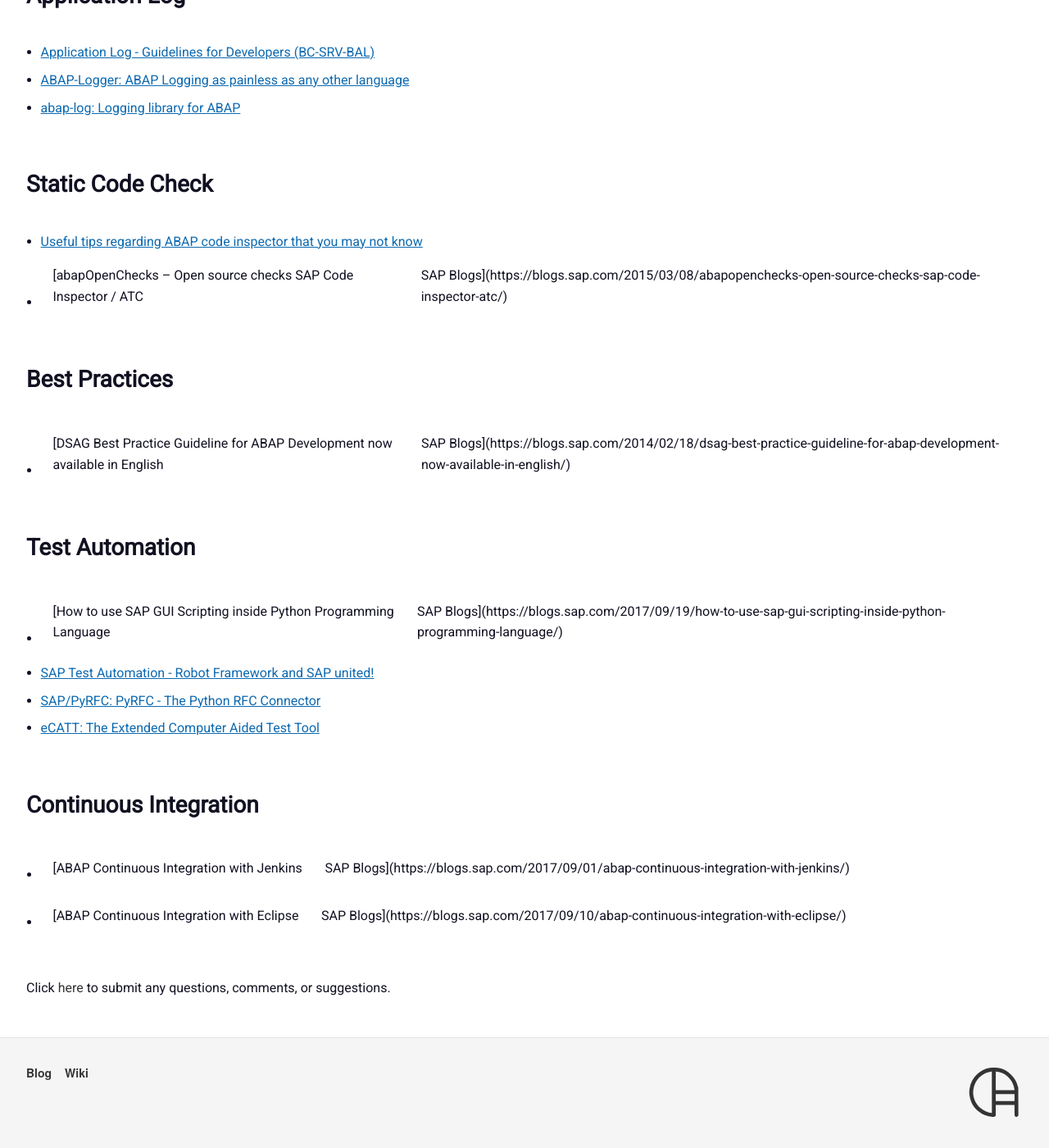
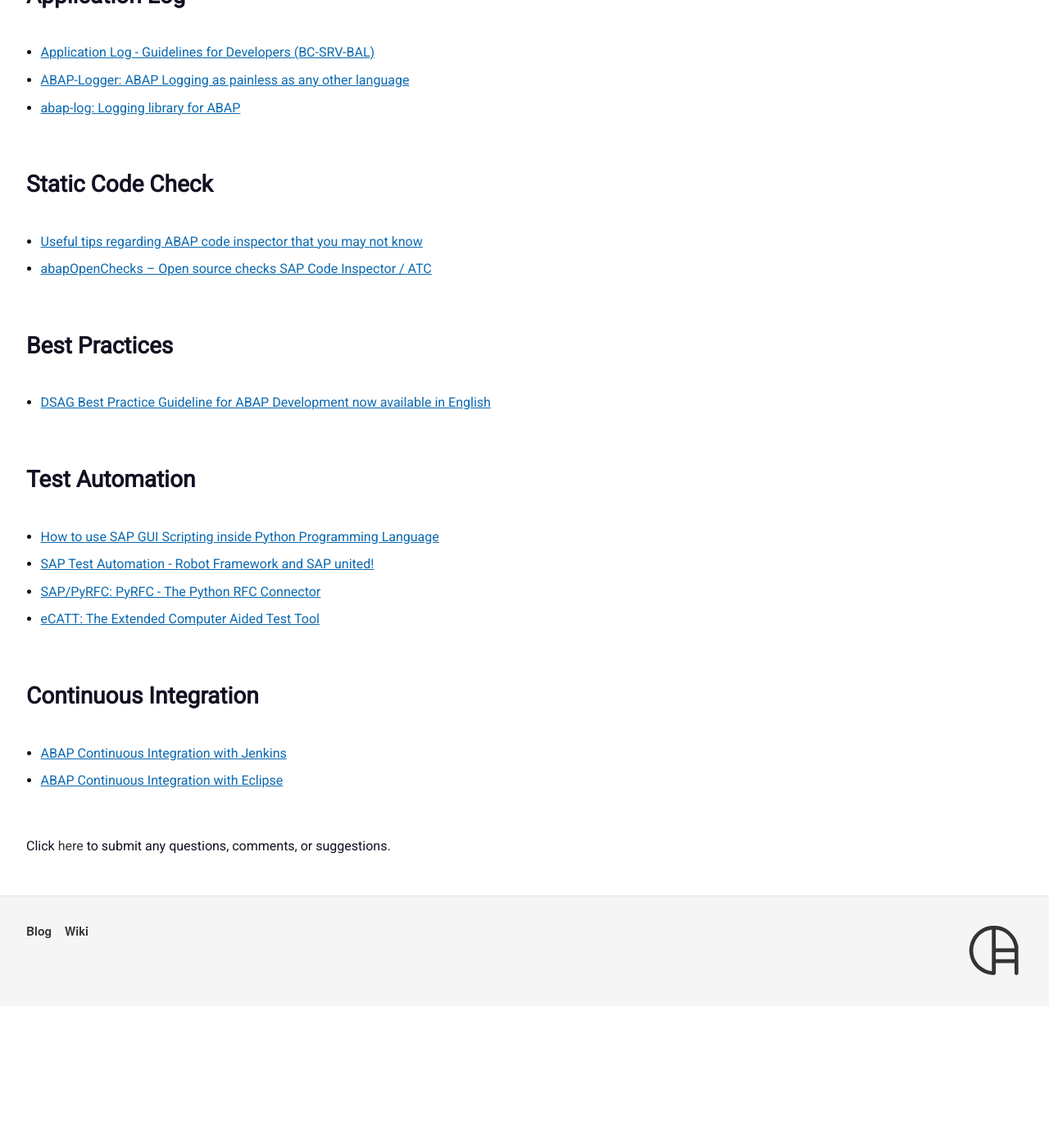
Before and after one commit to shruti170901/hola.github.io, a Jekyll site: the page built from abap/index.md, in a window 1280 px wide and 1400 px high, scrolled down 3202 px. Shown: the whole window at 82% size. Built offline with Jekyll 4.4.1, drawn with Linux system fonts in a browser that asks for light colours; after the commit the page ends 4429 px from its top, so only the background shows below that.

Commit message:
Fixed links not wortking | SAP Blog

```diff
--- a/abap/index.md
+++ b/abap/index.md
@@ -85,20 +85,20 @@ description: ABAP is a high-level programming language for SAP Application Serve
 ## Static Code Check
 
 - [Useful tips regarding ABAP code inspector that you may not know](https://blogs.sap.com/2015/06/15/useful-tips-regarding-abap-code-inspector-that-you-may-not-know/)
-- [abapOpenChecks – Open source checks SAP Code Inspector / ATC | SAP Blogs](https://blogs.sap.com/2015/03/08/abapopenchecks-open-source-checks-sap-code-inspector-atc/)
+- [abapOpenChecks – Open source checks SAP Code Inspector / ATC](https://blogs.sap.com/2015/03/08/abapopenchecks-open-source-checks-sap-code-inspector-atc/)
 
 ## Best Practices
 
-- [DSAG Best Practice Guideline for ABAP Development now available in English | SAP Blogs](https://blogs.sap.com/2014/02/18/dsag-best-practice-guideline-for-abap-development-now-available-in-english/)
+- [DSAG Best Practice Guideline for ABAP Development now available in English](https://blogs.sap.com/2014/02/18/dsag-best-practice-guideline-for-abap-development-now-available-in-english/)
 
 ## Test Automation
 
-- [How to use SAP GUI Scripting inside Python Programming Language | SAP Blogs](https://blogs.sap.com/2017/09/19/how-to-use-sap-gui-scripting-inside-python-programming-language/)
+- [How to use SAP GUI Scripting inside Python Programming Language](https://blogs.sap.com/2017/09/19/how-to-use-sap-gui-scripting-inside-python-programming-language/)
 - [SAP Test Automation - Robot Framework and SAP united!](https://sap-test-automation.github.io/website/)
 - [SAP/PyRFC: PyRFC - The Python RFC Connector](https://github.com/SAP/PyRFC)
 - [eCATT: The Extended Computer Aided Test Tool](https://archive.sap.com/documents/docs/DOC-8235)
 
 ## Continuous Integration
 
-- [ABAP Continuous Integration with Jenkins | SAP Blogs](https://blogs.sap.com/2017/09/01/abap-continuous-integration-with-jenkins/)
-- [ABAP Continuous Integration with Eclipse | SAP Blogs](https://blogs.sap.com/2017/09/10/abap-continuous-integration-with-eclipse/)
+- [ABAP Continuous Integration with Jenkins](https://blogs.sap.com/2017/09/01/abap-continuous-integration-with-jenkins/)
+- [ABAP Continuous Integration with Eclipse](https://blogs.sap.com/2017/09/10/abap-continuous-integration-with-eclipse/)
```
